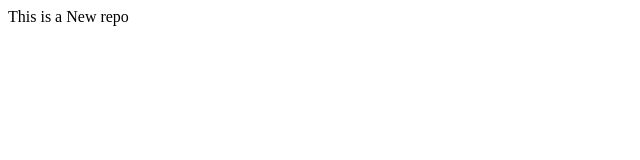
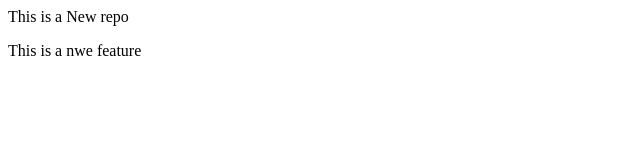
Before and after one commit to soham428/LocalRepo, a plain HTML site: page index.html in a window 1280 px wide. Shown: the whole page, without its empty margins (0-640 px from the left). Drawn offline with Linux system fonts and the light colour scheme.

Commit message:
Add new feature

```diff
--- a/index.html
+++ b/index.html
@@ -1 +1,2 @@
 <p>This is a New repo</p>
+<p>This is a nwe feature</p>
```
